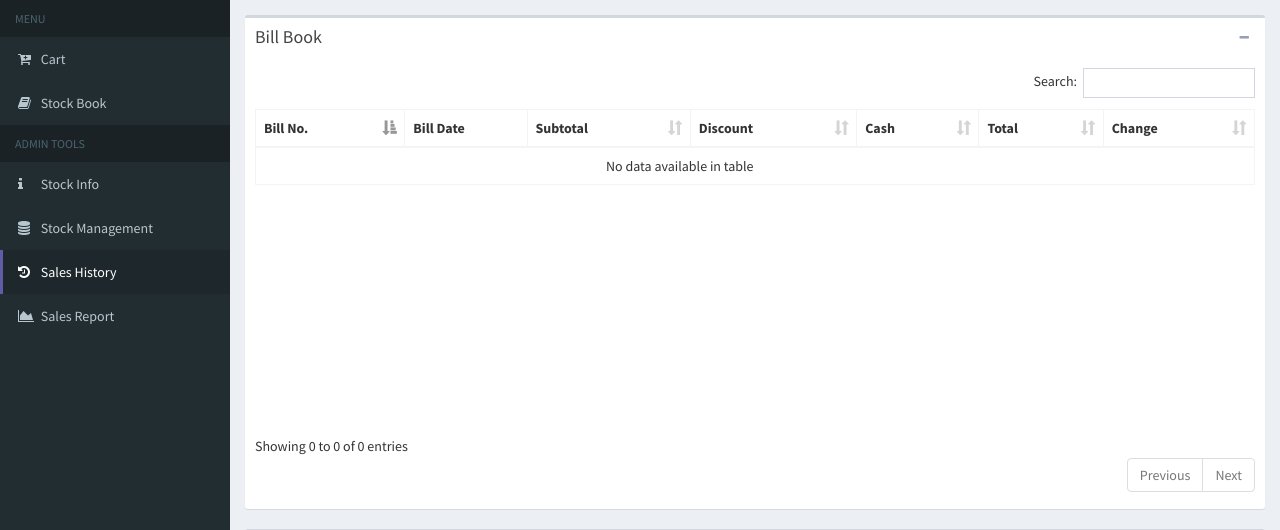
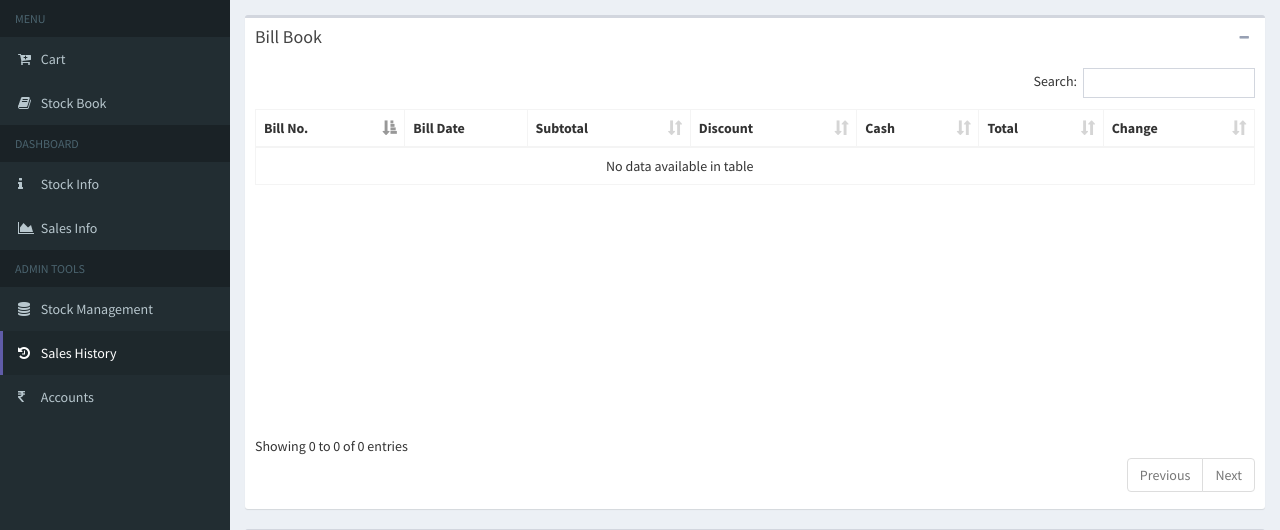
Before and after one commit to AsathalMannan/rmpos, a PHP site: page /abcd/admin/salehistory.php in a window 1280 px wide. Shown: the part 50-580 px from the top of the page. Run offline with PHP 8.4, Linux system fonts and the light colour scheme; data that the repository does not hold is empty; some libraries are stand-ins or nearby versions.

Commit message:
Side bar updated

```diff
--- a/admin/ac/accounts-book.json
+++ b/admin/ac/accounts-book.json
@@ -1 +1 @@
-{"Date":"05-06-17","REPORT":[{"Name":"CASH IN LEDGER","Type":"In Ledger","Amount":"100000"},{"Name":"Sale","Type":"Income","Amount":"8540"},{"Name":"Shop rent","Type":"Expenditure","Amount":"6500"},{"Name":"investment","Type":"Income","Amount":"5400"}],"TOTAL INCOME":"13940","TOTAL EXPENDITURE":"6500","TODAY TOTAL":"107440"}{"Date":"05-06-17","REPORT":[{"Name":"CASH IN LEDGER","Type":"In Ledger","Amount":"100000"},{"Name":"sale","Type":"Income","Amount":"5500"},{"Name":"eb","Type":"Expenditure","Amount":"500"}],"TOTAL INCOME":"5500","TOTAL EXPENDITURE":"500","TODAY TOTAL":"105000"}
+[{"Date":"06-06-17","REPORT":[{"Name":"CASH IN LEDGER","Type":"In Ledger","Amount":"100000"},{"Name":"sale","Type":"Income","Amount":"1500"},{"Name":"shop rent","Type":"Expenditure","Amount":"6500"}],"TOTAL INCOME":"1500","TOTAL EXPENDITURE":"6500","TODAY TOTAL":"95000"}][{"Date":"06-06-17","REPORT":[{"Name":"CASH IN LEDGER","Type":"In Ledger","Amount":"100000"},{"Name":"sale","Type":"Income","Amount":"5000"},{"Name":"eb bill","Type":"Expenditure","Amount":"1400"}],"TOTAL INCOME":"5000","TOTAL EXPENDITURE":"1400","TODAY TOTAL":"103600"}]
--- a/admin/ac/jsonwriter.php
+++ b/admin/ac/jsonwriter.php
@@ -16,6 +16,7 @@ $texp = $_POST['texp'];
 $arrlength = count($arrayer2);
 $date = date("d-m-y");
 $content = array();
+$head = array();
 
 for($i=0;$i<$arrlength;$i++) {
 
@@ -25,7 +26,7 @@ for($i=0;$i<$arrlength;$i++) {
 	'Amount' => $arrayer2[$i]);
 }
 
-$head = array(
+$head[] = array(
 	'Date' => $date,
 	'REPORT' => $content,
 	'TOTAL INCOME' => $tinc,
--- a/admin/salehistory.php
+++ b/admin/salehistory.php
@@ -144,13 +144,16 @@ $row_saletb = $conn->query($q_saletb);
         <li class="header">MENU</li>
         <!-- Optionally, you can add icons to the links -->
         <li><a href="../"><i class="fa fa-cart-plus"></i> <span>Cart</span></a></li>
-        <li><a href="#"><i class="fa fa-book"></i> <span>Stock Book</span></a></li>
+        <li><a href="../db.php"><i class="fa fa-book"></i> <span>Stock Book</span></a></li>
+        <li class="header">DASHBOARD</li>
+        <!-- Optionally, you can add icons to the links -->
+        <li><a href="board/"><i class="fa fa-info"></i> <span>Stock Info</span></a></li>
+        <li><a href="saleb/"><i class="fa fa-area-chart"></i> <span>Sales Info</span></a></li>
+
         <li class="header">ADMIN TOOLS</li>
-        <!-- Optionally, you can add icons to the links -->
-        <li><a href="board"><i class="fa fa-info"></i> <span>Stock Info</span></a></li>
-        <li><a href="stockmd"><i class="fa fa-database"></i> <span>Stock Management</span></a></li>
+        <li><a href="stockmd/"><i class="fa fa-database"></i> <span>Stock Management</span></a></li>
         <li class="active"><a href=""><i class="fa fa-history"></i> <span>Sales History</span></a></li>
-        <li><a href="../saleb"><i class="fa fa-area-chart"></i> <span>Sales Report</span></a></li>
+        <li><a href="ac/"><i class="fa fa-inr"></i> <span>Accounts</span></a></li>
       </ul>
       <!-- /.sidebar-menu -->
     </section>
```
Also changed, not shown: admin/board/index.php (+5 -2 lines), admin/saleb/index.php (+5 -2 lines), admin/stockmd/stock.php (+5 -2 lines), db.php (+5 -2 lines), index.php (+5 -2 lines), README.md.
